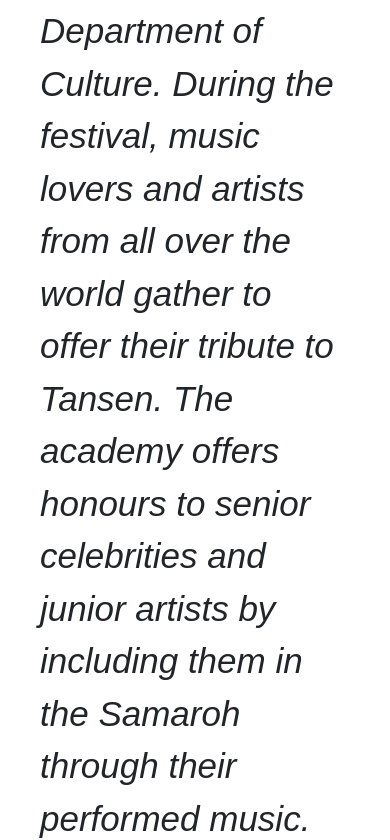
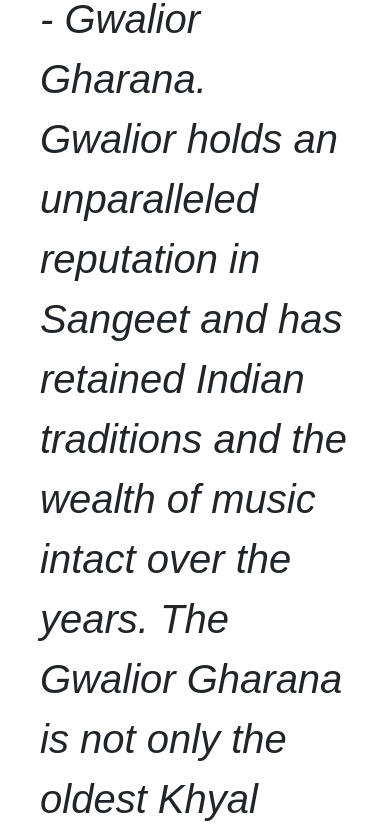
Before and after one commit to Astitva2051/MyCity, a plain HTML site: page index.html in a window 390 px wide. Shown: the part 10031-10871 px from the top of the page. Drawn offline with nearby package versions, Linux system fonts and the light colour scheme.

Commit message:
Update style.css

```diff
--- a/style.css
+++ b/style.css
@@ -134,7 +134,7 @@ body {
 @media screen and (max-width: 768px) {
 
     body {
-        font-size: 30px;
+        font-size: 40px;
     }
 
     .people-carousel {
@@ -155,7 +155,7 @@ body {
 @media screen and (max-width: 500px) {
 
     body {
-        font-size: 35px;
+        font-size: 40px;
     }
 
     .people-heading {
```
